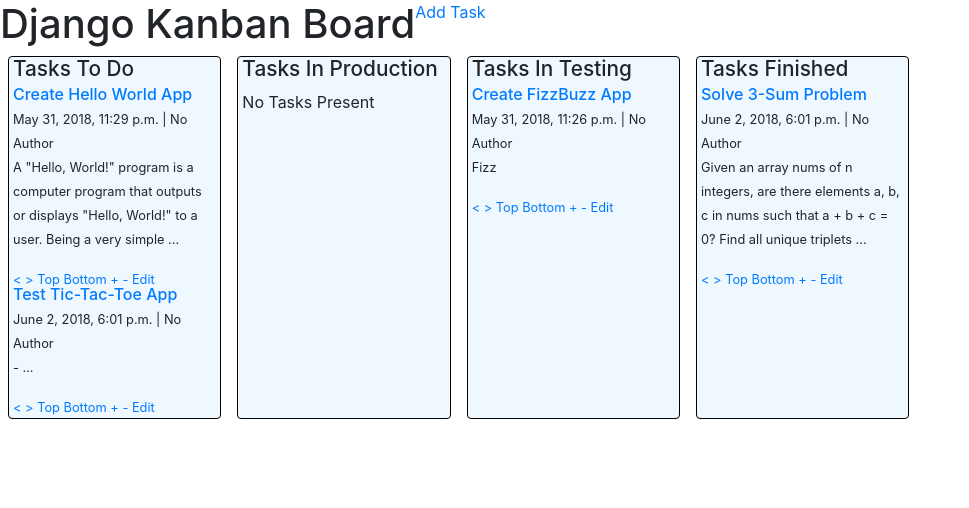
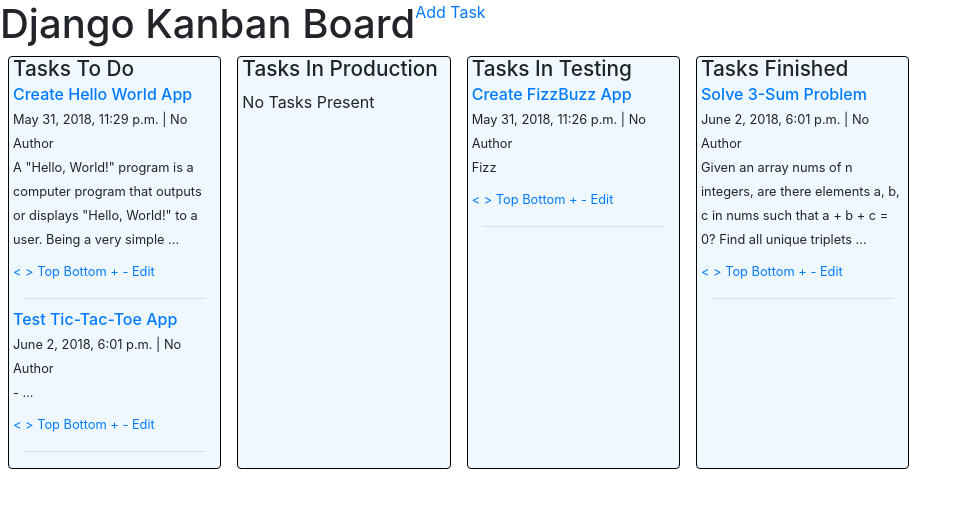
Before and after one commit to shouyang/KanbanBoardDjango, a Django app: page / in a window 1280 px wide. Shown: the top 508 px of the page, without its empty margins (0-969 px from the left). Run offline with Django 3.2, Linux system fonts and the light colour scheme; data comes from the database, SQL or seed files in the repository; both versions use the stored data as it was after the commit; some libraries are stand-ins or nearby versions.

Commit message:
Added Static CSS File  - Minor Styling for Main Page  - Some Template Adjustments To For Styling

```diff
--- a/kanban/static/kanban/kanban.css
+++ b/kanban/static/kanban/kanban.css
@@ -6,6 +6,16 @@
     font-size: 1.3em;
 }
 
+hr {
+    size: 3px;
+    width: 90%;
+}
+
+p {
+    margin-top: 0.1em;
+    margin-bottom: 0.5em;
+}
+
 .kanban-tasklist {
     background-color: aliceblue;
     border: black;
--- a/kanban/templates/kanban/index_task_list.html
+++ b/kanban/templates/kanban/index_task_list.html
@@ -8,7 +8,6 @@
         {% else %}
             No Tasks Present
         {% endif %}
-
     </div>
 
 </div>
--- a/kanban/templates/kanban/index_task_panel.html
+++ b/kanban/templates/kanban/index_task_panel.html
@@ -12,7 +12,6 @@
             {% endif %}
         </small>
     </p>
-    <strong>
     <small>
         <a href="{% url 'task-action-decrease_status' pk=task.uuid %}"><</a>
         <a href="{% url 'task-action-increase_status' pk=task.uuid %}">></a>
@@ -22,6 +21,5 @@
         <a href="{% url 'task-action-decrease_priority' pk=task.uuid %}">-</a>
         <a href="{% url 'task-edit' pk=task.uuid %}">Edit</a>
     </small>
-    </strong>
-    <br>
+    <hr>
 </div>
```
Also changed, not shown: db.sqlite3.
